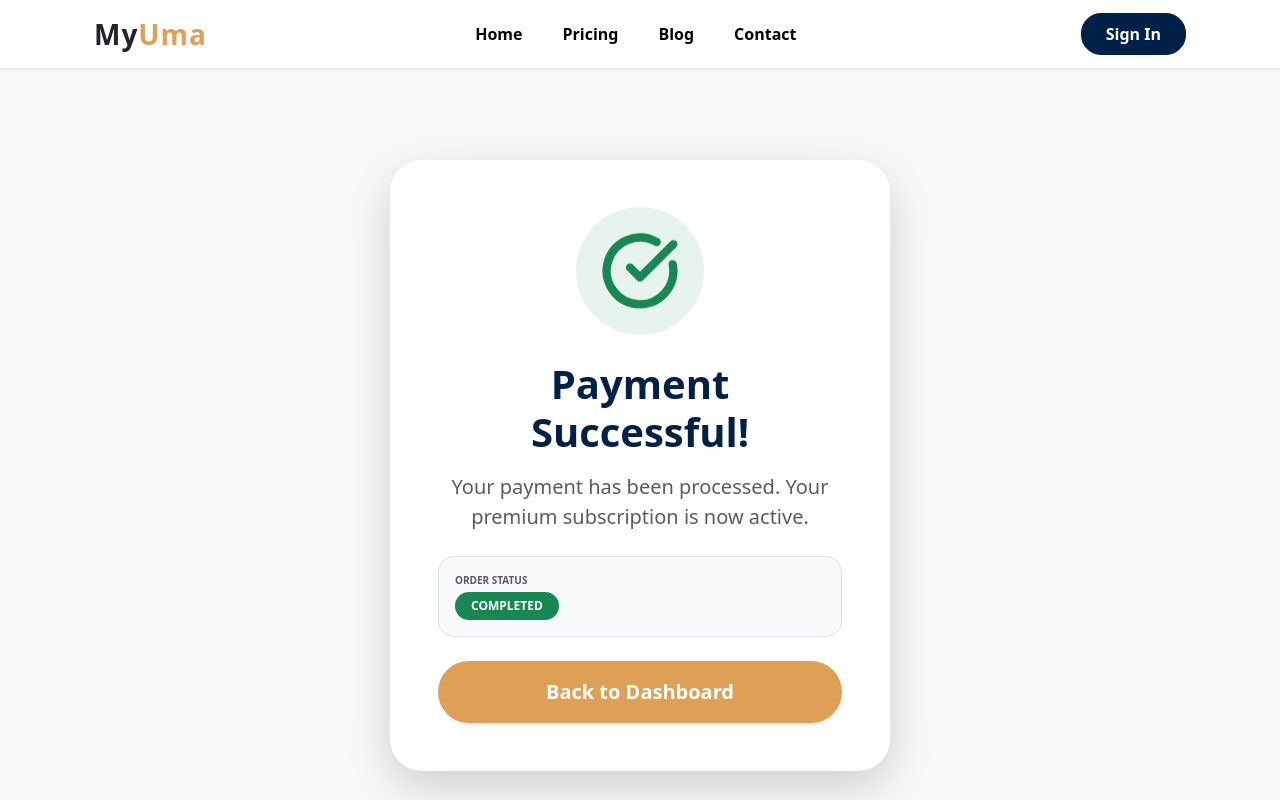
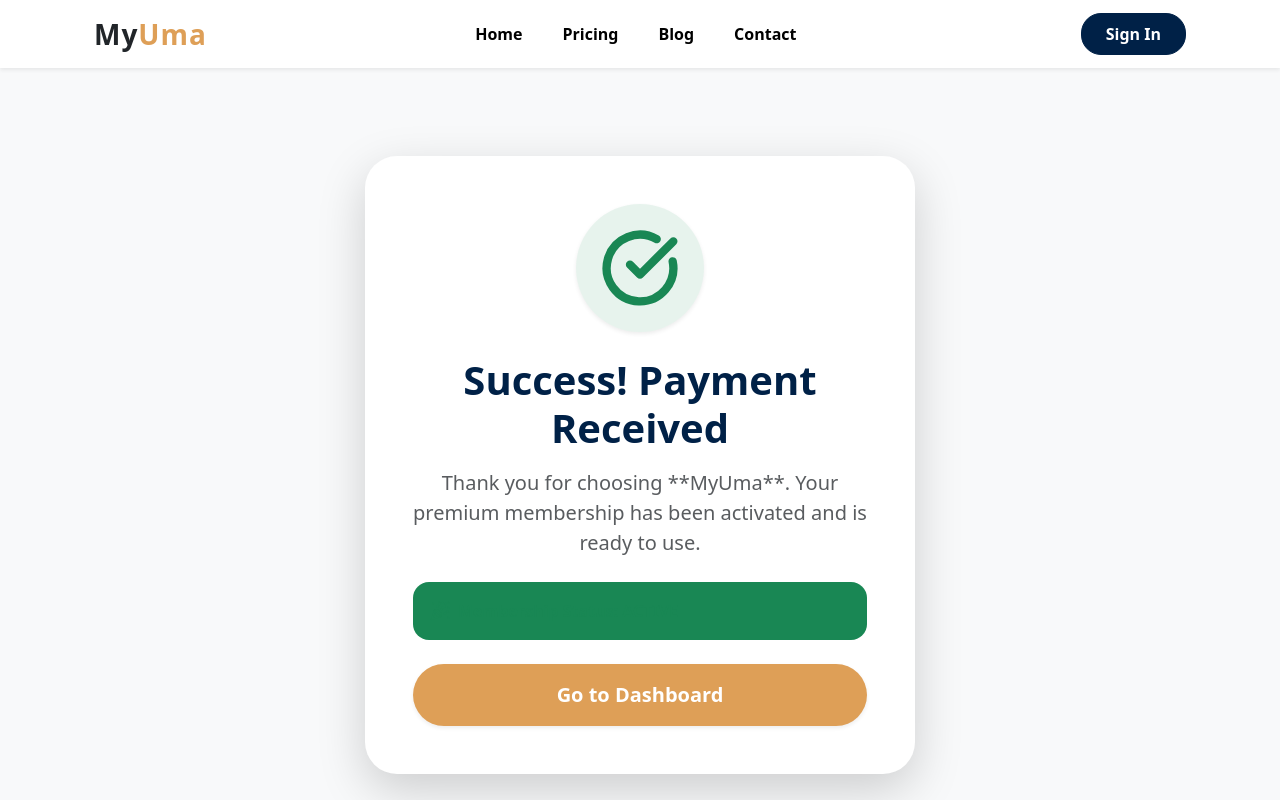
Before and after one commit to Sveltose-Technologies/MyUma, a React (Vite) app: page /success in a window 1280 px wide. Shown: the top 800 px of the page. Built offline with nearby package versions, Linux system fonts and the light colour scheme; no server answers.

Commit message:
"logins"

```diff
--- a/src/features/auth/Login.jsx
+++ b/src/features/auth/Login.jsx
@@ -1,5 +1,128 @@
+// import React, { useState, useEffect } from "react";
+// import { useDispatch } from "react-redux";
+// import { loginUser, logout } from "./authSlice";
+// import { toast } from "react-toastify";
+// import { useNavigate, Link } from "react-router-dom";
 
+// const Login = () => {
+//   const navigate = useNavigate();
+//   const dispatch = useDispatch();
+//   const [loginData, setLoginData] = useState({ email: "", password: "" });
+//   const [loading, setLoading] = useState(false);
 
+//   const SESSION_DURATION = 24 * 60 * 60 * 1000;
+
+//   const startSession = () => {
+//     const expiryTime = Date.now() + SESSION_DURATION;
+//     localStorage.setItem("sessionExpiry", expiryTime.toString());
+//   };
+
+//   useEffect(() => {
+//     const expiry = localStorage.getItem("sessionExpiry");
+//     if (expiry && Date.now() > parseInt(expiry)) {
+//       dispatch(logout());
+//       toast.warn("Session expired. Please login again.");
+//     }
+//   }, [dispatch]);
+// const handleLogin = async (e) => {
+//   e.preventDefault();
+//   setLoading(true);
+//   try {
+//     const res = await dispatch(loginUser(loginData));
+
+//     if (res.meta.requestStatus === "fulfilled") {
+//       // ⭐ FIX: payload structure changed from .auth to .user
+//       const userData = res.payload.user;
+
+//       // 🛑 ADMIN BLOCK
+//       if (userData.role === "admin") {
+//         toast.error(
+//           "Unauthorized: Admin cannot login from here. Use Admin Panel.",
+//         );
+//         dispatch(logout());
+//         setLoading(false);
+//         return;
+//       }
+
+//       // ✅ SUCCESS
+//       // Note: We don't need manual localStorage.setItem here anymore
+//       // because authSlice + storage.js is already doing it!
+
+//       toast.success(`Welcome, ${userData.fullName}`);
+//       startSession();
+//       navigate("/");
+//     } else {
+//       // Error from thunk rejectWithValue
+//       toast.error(res.payload || "Authentication failed");
+//     }
+//   } catch (error) {
+//     // This catches actual code crashes
+//     console.error("Login Error:", error);
+//     toast.error("An unexpected error occurred");
+//   } finally {
+//     setLoading(false);
+//   }
+// };
+//   return (
+//     <div className="container d-flex align-items-center justify-content-center min-vh-100">
+//       <div
+//         className="card shadow-lg border-0 p-4"
+//         style={{ width: "100%", maxWidth: "450px", borderRadius: "15px" }}>
+//         <h2 className="text-center fw-bold mb-4" style={{ color: "#001f3f" }}>
+//           MyUma
+//         </h2>
+//         <form onSubmit={handleLogin}>
+//           <div className="mb-3">
+//             <label className="form-label small fw-bold">Email Address</label>
+//             <input
+//               type="email"
+//               className="form-control py-2"
+//               placeholder="name@example.com"
+//               required
+//               onChange={(e) =>
+//                 setLoginData({ ...loginData, email: e.target.value })
+//               }
+//             />
+//           </div>
+//           <div className="mb-3">
+//             <label className="form-label small fw-bold">Password</label>
+//             <input
+//               type="password"
+//               className="form-control py-2"
+//               placeholder="••••••••"
+//               required
+//               onChange={(e) =>
+//                 setLoginData({ ...loginData, password: e.target.value })
+//               }
+//             />
+//           </div>
+//           <div className="text-end mb-3">
+//             <Link
+//               to="/forgot-password"
+//               style={{ color: "#f39c12", textDecoration: "none" }}
+//               className="small fw-bold">
+//               Forgot Password?
+//             </Link>
+//           </div>
+//           <button
+//             className="btn btn-lg w-100 text-white"
+//             style={{ backgroundColor: "#001f3f" }}
+//             disabled={loading}>
+//             {loading ? "Signing in..." : "Sign In"}
+//           </button>
+//         </form>
+//         <p className="text-center mt-4 small">
+//           Don't have an account?{" "}
+//           <Link to="/register" className="fw-bold text-decoration-none">
+//             Register Here
+//           </Link>
+//         </p>
+//       </div>
+//     </div>
+//   );
+// };
+
+// export default Login;
 import React, { useState, useEffect } from "react";
 import { useDispatch } from "react-redux";
 import { loginUser, logout } from "./authSlice";
@@ -12,6 +135,7 @@
   const [loginData, setLoginData] = useState({ email: "", password: "" });
   const [loading, setLoading] = useState(false);
 
+  // 24 Hours in Milliseconds
   const SESSION_DURATION = 24 * 60 * 60 * 1000;
 
   const startSession = () => {
@@ -19,13 +143,23 @@
     localStorage.setItem("sessionExpiry", expiryTime.toString());
   };
 
+  // Check session validity on component mount and every minute
   useEffect(() => {
+    const checkSession = () => {
       const expiry = localStorage.getItem("sessionExpiry");
       if (expiry && Date.now() > parseInt(expiry)) {
         dispatch(logout());
+        localStorage.removeItem("sessionExpiry");
         toast.warn("Session expired. Please login again.");
+        navigate("/login");
       }
-  }, [dispatch]);
+    };
+
+    checkSession();
+    const interval = setInterval(checkSession, 60000);
+    return () => clearInterval(interval);
+  }, [dispatch, navigate]);
+
   const handleLogin = async (e) => {
     e.preventDefault();
     setLoading(true);
@@ -33,38 +167,38 @@
       const res = await dispatch(loginUser(loginData));
 
       if (res.meta.requestStatus === "fulfilled") {
-      // ⭐ FIX: payload structure changed from .auth to .user
+        // Correctly target user object from payload
         const userData = res.payload.user;
 
-      // 🛑 ADMIN BLOCK
+        // 🛑 ADMIN BLOCK LOGIC
         if (userData.role === "admin") {
+          // Immediately log out and show error toast
+          dispatch(logout());
+          localStorage.removeItem("sessionExpiry");
           toast.error(
-          "Unauthorized: Admin cannot login from here. Use Admin Panel.",
+            "Unauthorized: Admins cannot login through this portal. Please use the Admin Panel.",
           );
-        dispatch(logout());
           setLoading(false);
-        return;
+          return; // Stop the function here
         }
 
-      // ✅ SUCCESS
-      // Note: We don't need manual localStorage.setItem here anymore
-      // because authSlice + storage.js is already doing it!
-
+        // ✅ SUCCESS FOR USER / OWNER
         toast.success(`Welcome, ${userData.fullName}`);
         startSession();
         navigate("/");
       } else {
-      // Error from thunk rejectWithValue
-      toast.error(res.payload || "Authentication failed");
+        toast.error(
+          res.payload || "Authentication failed. Check your credentials.",
+        );
       }
     } catch (error) {
-    // This catches actual code crashes
-    console.error("Login Error:", error);
-    toast.error("An unexpected error occurred");
+      console.error("Login System Error:", error);
+      toast.error("A system error occurred. Please try again later.");
     } finally {
       setLoading(false);
     }
   };
+
   return (
     <div className="container d-flex align-items-center justify-content-center min-vh-100">
       <div
@@ -75,24 +209,30 @@
         </h2>
         <form onSubmit={handleLogin}>
           <div className="mb-3">
-            <label className="form-label small fw-bold">Email Address</label>
+            <label className="form-label small fw-bold text-muted text-uppercase">
+              Email Address
+            </label>
             <input
               type="email"
-              className="form-control py-2"
+              className="form-control py-2 shadow-none"
               placeholder="name@example.com"
               required
+              autoComplete="email"
               onChange={(e) =>
                 setLoginData({ ...loginData, email: e.target.value })
               }
             />
           </div>
           <div className="mb-3">
-            <label className="form-label small fw-bold">Password</label>
+            <label className="form-label small fw-bold text-muted text-uppercase">
+              Password
+            </label>
             <input
               type="password"
-              className="form-control py-2"
+              className="form-control py-2 shadow-none"
               placeholder="••••••••"
               required
+              autoComplete="current-password"
               onChange={(e) =>
                 setLoginData({ ...loginData, password: e.target.value })
               }
@@ -107,15 +247,21 @@
             </Link>
           </div>
           <button
-            className="btn btn-lg w-100 text-white"
+            className="btn btn-lg w-100 text-white shadow-sm"
             style={{ backgroundColor: "#001f3f" }}
             disabled={loading}>
-            {loading ? "Signing in..." : "Sign In"}
+            {loading ? (
+              <span className="spinner-border spinner-border-sm me-2"></span>
+            ) : null}
+            {loading ? "Authorizing..." : "Sign In"}
           </button>
         </form>
-        <p className="text-center mt-4 small">
+        <p className="text-center mt-4 small text-muted">
           Don't have an account?{" "}
-          <Link to="/register" className="fw-bold text-decoration-none">
+          <Link
+            to="/register"
+            className="fw-bold text-decoration-none"
+            style={{ color: "#001f3f" }}>
             Register Here
           </Link>
         </p>
--- a/src/pages/CheckoutPage.jsx
+++ b/src/pages/CheckoutPage.jsx
@@ -531,6 +531,7 @@
   }
 };
 
+
   return (
     <div className="min-vh-100 py-5 d-flex align-items-center justify-content-center" style={{ backgroundColor: "#121418" }}>
       <div className="p-4 rounded-5 shadow-lg bg-dark text-white border border-secondary w-100" style={{ maxWidth: "450px" }}>
--- a/src/pages/SuccessPage.jsx
+++ b/src/pages/SuccessPage.jsx
@@ -1,54 +1,151 @@
-import React from "react";
-import { useNavigate } from "react-router-dom";
-import { CheckCircle } from "lucide-react";
+// import React from "react";
+// import { useNavigate } from "react-router-dom";
+// import { CheckCircle } from "lucide-react";
+
+// const SuccessPage = () => {
+//   const navigate = useNavigate();
+
+//   return (
+//     <div className="vh-100 d-flex align-items-center justify-content-center bg-light">
+//       <div
+//         className="card border-0 shadow-lg p-5 text-center rounded-5"
+//         style={{ maxWidth: "500px" }}>
+//         <div className="mb-4">
+//           <div className="d-inline-flex p-4 rounded-circle bg-success bg-opacity-10 text-success animate-bounce">
+//             <CheckCircle size={80} strokeWidth={2.5} />
+//           </div>
+//         </div>
+
+//         <h1 className="fw-bold text-navy mb-3">Payment Successful!</h1>
+//         <p className="text-muted fs-5 mb-4">
+//         Your payment has been processed. Your premium subscription is
+//           now active.
+//         </p>
+
+//         <div className="bg-light p-3 rounded-4 mb-4 text-start border">
+//           <small
+//             className="text-muted d-block text-uppercase fw-bold mb-1"
+//             style={{ fontSize: "10px" }}>
+//             Order Status
+//           </small>
+//           <span className="badge bg-success px-3 py-2 rounded-pill">
+//             COMPLETED
+//           </span>
+//         </div>
+
+//         <button
+//           className="btn btn-warning w-100 py-3 rounded-pill fw-bold fs-5 shadow-sm text-white"
+//           style={{ backgroundColor: "#de9f57", border: "none" }}
+//           onClick={() => navigate("/pricing")}>
+//           Back to Dashboard
+//         </button>
+//       </div>
+
+//       <style>{`
+//         .animate-bounce {
+//           animation: bounce 2s infinite;
+//         }
+//         @keyframes bounce {
+//           0%, 100% { transform: translateY(0); }
+//           50% { transform: translateY(-10px); }
+//         }
+//       `}</style>
+//     </div>
+//   );
+// };
+
+// export default SuccessPage;
+import React, { useEffect, useState } from "react";
+import { useNavigate, useSearchParams } from "react-router-dom";
+import { CheckCircle, Loader2, PartyPopper } from "lucide-react";
+import { toast } from "react-toastify";
 
 const SuccessPage = () => {
   const navigate = useNavigate();
+  const [searchParams] = useSearchParams();
+  const [isProcessing, setIsProcessing] = useState(true);
+
+  // URL से session_id निकालें (अगर आपको स्टोर करना हो)
+  const sessionId = searchParams.get("session_id");
+
+useEffect(() => {
+  // 1. यूआरएल को साफ (Clean) करें
+  // यह "?session_id=..." वाले हिस्से को एड्रेस बार से हटा देगा
+  if (window.location.search.includes("session_id")) {
+    window.history.replaceState({}, document.title, window.location.pathname);
+  }
+
+  // 2. वेरिफिकेशन टाइमर (पुराना वाला लॉजिक)
+  const timer = setTimeout(() => {
+    setIsProcessing(false);
+  }, 3000);
+
+  return () => clearTimeout(timer);
+}, []);
 
   return (
-    <div className="vh-100 d-flex align-items-center justify-content-center bg-light">
-      <div
-        className="card border-0 shadow-lg p-5 text-center rounded-5"
-        style={{ maxWidth: "500px" }}>
+    <div className="vh-100 d-flex align-items-center justify-content-center bg-light text-start">
+      <div className="card border-0 shadow-lg p-5 text-center rounded-5" style={{ maxWidth: "550px", width: "90%" }}>
+
+        {isProcessing ? (
+          <div className="py-4">
+            <Loader2 className="animate-spin mx-auto text-warning mb-4" size={60} />
+            <h2 className="fw-bold text-navy mb-2">Verifying Payment...</h2>
+            <p className="text-muted">Please wait while we sync your subscription with Stripe.</p>
+            <div className="mt-4 p-3 bg-white rounded-4 border border-dashed text-start">
+               <small className="text-muted d-block fw-bold mb-1">SESSION ID:</small>
+               <code className="text-break small text-primary">{sessionId || "Processing..."}</code>
+            </div>
+          </div>
+        ) : (
+          <div className="animate-fade-in">
             <div className="mb-4">
-          {/* सुन्दर एनीमेशन के साथ ग्रीन टिक */}
-          <div className="d-inline-flex p-4 rounded-circle bg-success bg-opacity-10 text-success animate-bounce">
+              <div className="d-inline-flex p-4 rounded-circle bg-success bg-opacity-10 text-success shadow-sm">
                 <CheckCircle size={80} strokeWidth={2.5} />
               </div>
             </div>
 
-        <h1 className="fw-bold text-navy mb-3">Payment Successful!</h1>
+            <h1 className="fw-bold text-navy mb-3">Success! Payment Received</h1>
             <p className="text-muted fs-5 mb-4">
-        Your payment has been processed. Your premium subscription is
-          now active.
+              Thank you for choosing **MyUma**. Your premium membership has been activated and is ready to use.
             </p>
 
-        <div className="bg-light p-3 rounded-4 mb-4 text-start border">
-          <small
-            className="text-muted d-block text-uppercase fw-bold mb-1"
-            style={{ fontSize: "10px" }}>
-            Order Status
-          </small>
-          <span className="badge bg-success px-3 py-2 rounded-pill">
-            COMPLETED
-          </span>
+            <div className="bg-success bg-opacity-5 p-3 rounded-4 mb-4 text-start border border-success border-opacity-25">
+                <div className="d-flex align-items-center gap-2">
+                   <PartyPopper size={20} className="text-success" />
+                   <span className="fw-bold text-success">Membership Status: ACTIVE</span>
+                </div>
             </div>
 
+            <div className="row g-2">
+               <div className="col-12">
                   <button
-          className="btn btn-warning w-100 py-3 rounded-pill fw-bold fs-5 shadow-sm text-white"
-          style={{ backgroundColor: "#de9f57", border: "none" }}
-          onClick={() => navigate("/pricing")}>
-          Back to Dashboard
+                    className="btn btn-warning w-100 py-3 rounded-pill fw-bold fs-5 shadow-sm text-white border-0"
+                    style={{ backgroundColor: "#de9f57" }}
+                    onClick={() => navigate("/pricing")}
+                  >
+                    Go to Dashboard
                   </button>
+               </div>
+            </div>
+          </div>
+        )}
       </div>
 
       <style>{`
-        .animate-bounce {
-          animation: bounce 2s infinite;
+        .animate-fade-in {
+          animation: fadeIn 0.8s ease-in-out;
         }
-        @keyframes bounce {
-          0%, 100% { transform: translateY(0); }
-          50% { transform: translateY(-10px); }
+        @keyframes fadeIn {
+          from { opacity: 0; transform: translateY(20px); }
+          to { opacity: 1; transform: translateY(0); }
+        }
+        .animate-spin {
+          animation: spin 1.5s linear infinite;
+        }
+        @keyframes spin {
+          from { transform: rotate(0deg); }
+          to { transform: rotate(360deg); }
         }
       `}</style>
     </div>
```
Lines whose indentation alone changed are shown as unchanged.
